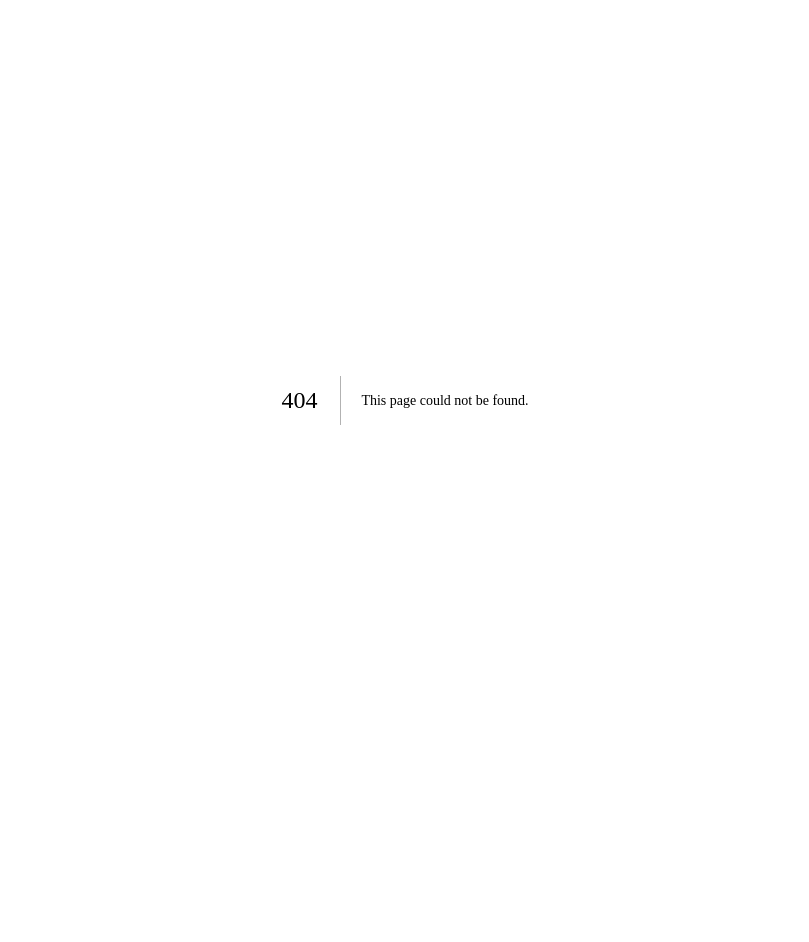
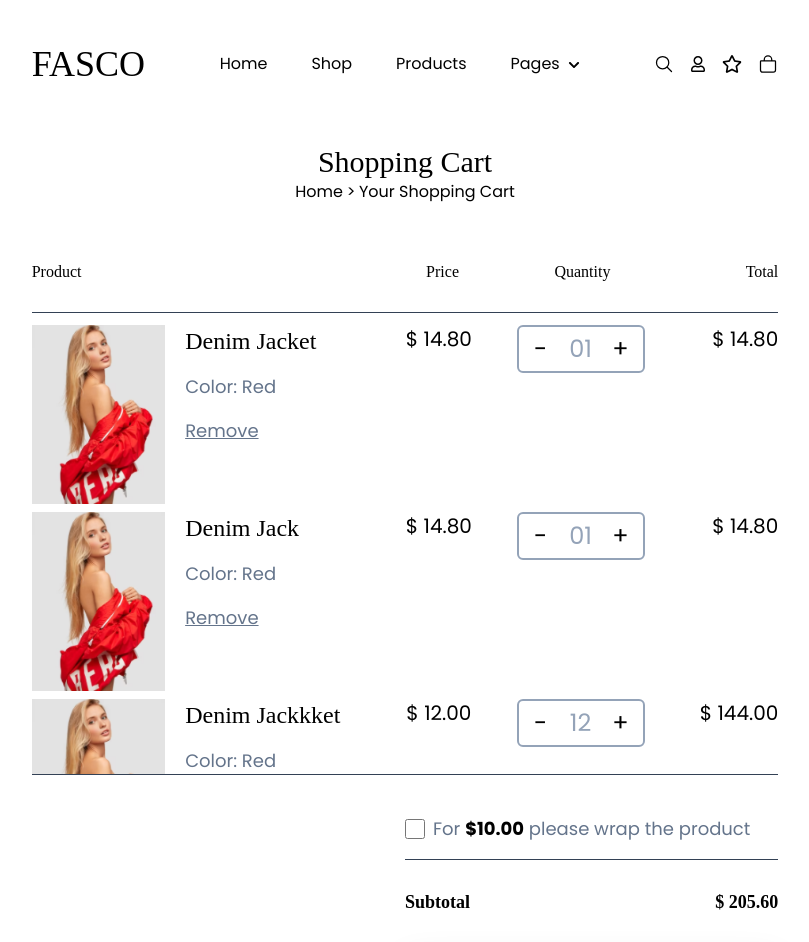
Before and after one commit to lychik1996/portfolioStore, a Next.js app: page /drawer in a window 1280 px wide. Before the commit this address had no page. Shown: the top 942 px of the page, without its empty margins (235-1044 px from the left). Before the commit the page ends 800 px from the top, so only its background shows below. Built offline with nearby package versions, Linux system fonts and the light colour scheme; a web font is replaced by a local one.

Commit message:
add drawer

```diff
--- /dev/null
+++ b/app/(main)/_components/Drawer/Item.tsx
@@ -0,0 +1,88 @@
+import clsx from 'clsx';
+import Image from 'next/image';
+import { useEffect, useState } from 'react';
+interface Item {
+  src: string;
+  color: string;
+  name: string;
+  price: number;
+  count: number;
+}
+interface ItemProps {
+  item: Item;
+  onCountChange: (newCount: number) => void;
+  styleDiv?: string;
+  styleBlock: string;
+  main?: boolean;
+  index?:number;
+}
+export default function Item({
+  item,
+  onCountChange,
+  styleDiv,
+  main,
+  styleBlock,
+  index
+}: ItemProps) {
+  const [total, setTolal] = useState(0);
+  useEffect(()=>{
+    setTolal(item.count*item.price)
+  },[item.count,item.price])
+  const handleDecrement = () => {
+    const newCount = item.count - 1;
+    onCountChange(newCount);
+  };
+
+  const handleIncrement = () => {
+    const newCount = item.count + 1;
+    onCountChange(newCount);
+  };
+
+  return (
+    <div className="flex flex-row gap-5">
+      <div>
+        <Image
+          src={`/home/modalDrawer/${item.src}.png`}
+          className=" min-w-[100px] w-[100px] h-[135px] md:w-[168px] md:h-[auto]"
+          width={168}
+          height={225}
+          alt=""
+        />
+      </div>
+      <div className={styleDiv}>
+        <div className="flex flex-col w-36 md:w-44 justify-between md:gap-4">
+          <h3 className="text-xl lg:text-2xl max-w-36 md:max-w-44">{item.name}</h3>
+          <p className="text-sm lg:text-lg text-slate-500">
+            Color: {item.color}
+          </p>
+          {main && (
+            <p className="text-sm lg:text-lg text-slate-500 underline cursor-pointer max-w-fit">Remove</p>
+          )}
+        </div>
+
+        <p className="text-xl w-28 text-center">
+          $ {item.price % 1 === 0 ? `${item.price}.00` : item.price.toFixed(2)}
+        </p>
+        <div
+          className={clsx(
+            'flex flex-row items-center justify-between w-24 md:w-32 text-xl md:text-2xl',
+            styleBlock
+          )}
+        >
+          <div className="cursor-pointer size-9 md:size-11 flex items-center justify-center" onClick={handleDecrement}>
+            -
+          </div>
+          <div className="text-slate-400">
+            {item.count > 9 ? item.count : `0${item.count}`}
+          </div>
+          <div className="cursor-pointer size-9 md:size-11 flex items-center justify-center" onClick={handleIncrement}>
+            +
+          </div>
+        </div>
+        {main && (
+          <p className='hidden md:inline text-xl w-28 text-end'>$ {total % 1 === 0 ? `${total}.00` : total.toFixed(2)}</p>
+        )}
+      </div>
+    </div>
+  );
+}
--- a/app/(main)/_components/ModalDrawer/ModalDrawer.tsx
+++ b/app/(main)/_components/Drawer/ModalDrawer.tsx
@@ -6,6 +6,7 @@ import { IoMdClose } from 'react-icons/io';
 import Item from './Item';
 import Link from 'next/link';
 import clsx from 'clsx';
+import Subtotal from './Subtotal';
 const arr = [
   {
     src: '1',
@@ -74,7 +75,6 @@ export default function ModalDrawer() {
         setShouldClose(false);
       }
     }
-
   }, []);
 
   const debounceClose = useCallback(
@@ -180,31 +180,16 @@ export default function ModalDrawer() {
                     key={i}
                     item={item}
                     onCountChange={(newCount) => updateItemCount(i, newCount)}
+                    styleDiv="flex flex-col justify-start gap-1 pt-2 md:pt-4 md:gap-3"
+                    styleBlock='bg-slate-100'
                   />
                 ))}
               </div>
             </div>
-            <label className="cursor-pointer flex flex-row gap-2 items-center border-b-[1px] py-4 border-slate-700">
-              <input type="checkbox" className="cursor-pointer size-5" />
-              <p className="text-base lg:text-lg text-slate-500">
-                For <span className="font-bold text-black">$10.00</span> please
-                wrap the product
-              </p>
-            </label>
-            <div className="flex flex-row items-center justify-between text-base lg:text-lg font-bold py-5">
-              <h3>Subtotal</h3>
-              <h3>
-                ${' '}
-                {subtotal % 1 === 0
-                  ? `${subtotal}.00`
-                  : `${subtotal.toFixed(2)}`}
-              </h3>
-            </div>
-            <Link href={'/'} className="button text-center py-1">
-              Checkut
-            </Link>
+            <Subtotal subtotal={subtotal}/>
             <Link
-              href={'/'}
+              href={'/drawer'}
+              onClick={()=>debounceClose()}
               className="text-center underline font-bold text-base md:text-xl pt-4"
             >
               View Cart
--- /dev/null
+++ b/app/(main)/_components/Drawer/Subtotal.tsx
@@ -0,0 +1,27 @@
+import Link from "next/link";
+
+export default function Subtotal({subtotal}:{subtotal:number}){
+    return(
+        <>
+        <label className="cursor-pointer flex flex-row gap-2 items-center border-b-[1px] py-4 border-slate-700">
+              <input type="checkbox" className="cursor-pointer size-5" />
+              <p className="text-base lg:text-lg text-slate-500">
+                For <span className="font-bold text-black">$10.00</span> please
+                wrap the product
+              </p>
+            </label>
+            <div className="flex flex-row items-center justify-between text-base lg:text-lg font-bold py-5">
+              <h3>Subtotal</h3>
+              <h3>
+                ${' '}
+                {subtotal % 1 === 0
+                  ? `${subtotal}.00`
+                  : `${subtotal.toFixed(2)}`}
+              </h3>
+            </div>
+            <Link href={'/'} className="button text-center py-1 w-full">
+              Checkout
+            </Link>
+        </>
+    )
+}
--- a/app/(main)/_components/Header/Header.tsx
+++ b/app/(main)/_components/Header/Header.tsx
@@ -28,7 +28,7 @@ let optionsPages = [
   },
   {
     name: 'Drawer',
-    path: '/',
+    path: '/drawer',
   },
   {
     name: 'Favorites',
--- a/app/(main)/_components/Header/HeaderOption.tsx
+++ b/app/(main)/_components/Header/HeaderOption.tsx
@@ -11,10 +11,13 @@ export default function HeaderOption({
   setSelect,
 }: OptionProps) {
     const onScroll = ()=>{
-      const element = document.querySelector(path);
+      if(path.startsWith('#')){
+        const element = document.querySelector(path);
       if(element){
         element.scrollIntoView({behavior:'smooth'})
       }
+      }
+
     }
   return (
     <Link
--- a/app/(main)/_components/ModalDrawer/Item.tsx
+++ /dev/null
@@ -1,48 +0,0 @@
-import Image from "next/image";
-import { useState } from "react";
-interface Item{
-    src:string,
-    color:string,
-    name:string,
-    price:number,
-    count:number
-}
-interface ItemProps{
-    item:Item,
-    onCountChange: (newCount: number) => void;
-}
-export default function Item({item,onCountChange}:ItemProps) {
-    const handleDecrement = () => {
-        const newCount = item.count - 1;
-        onCountChange(newCount);
-      };
-
-      const handleIncrement = () => {
-        const newCount = item.count + 1;
-        onCountChange(newCount);
-      };
-
-  return (
-    <div className="flex flex-row  gap-5">
-      <div>
-        <Image
-          src={`/home/modalDrawer/${item.src}.png`}
-          className="w-[100px] h-[135px] md:w-auto md:h-auto"
-          width={168}
-          height={225}
-          alt=""
-        />
-      </div>
-      <div className="flex flex-col justify-start gap-1 pt-2 md:pt-4 md:gap-3">
-        <h3 className="text-xl lg:text-2xl">{item.name}</h3>
-        <p className="text-sm lg:text-lg text-slate-500">Color: {item.color}</p>
-        <p className="text-xl">$ {item.price % 1 === 0 ? `${item.price}.00` : item.price.toFixed(2)}</p>
-        <div className="flex flex-row items-center justify-between w-24 md:w-32 text-xl md:text-2xl bg-slate-100 py-2 px-4">
-          <div className="cursor-pointer" onClick={handleDecrement}>-</div>
-          <div className="text-slate-400">{item.count>9?item.count:`0${item.count}`}</div>
-          <div className="cursor-pointer" onClick={handleIncrement}>+</div>
-        </div>
-      </div>
-    </div>
-  );
-}
--- a/app/(main)/_components/packages/Packages.tsx
+++ b/app/(main)/_components/packages/Packages.tsx
@@ -46,7 +46,7 @@ export default function Packages() {
           <button className="button  max-w-32 px-6">Buy Now</button>
         </div>
       </div>
-      <div className='w-full flex justify-center items-center' style={{ boxShadow: '0px 20px 52.29px 0px rgba(68, 68, 68, 0.04);' }}>
+      <div className='w-full flex justify-center items-center' style={{ boxShadow: '0px 20px 52px 0px rgba(68, 68, 68, 0.04)' }}>
         <div
           className="flex flex-row flex-wrap w-5/6 xl:w-7/12 justify-center 2xl:justify-between gap-y-3 gap-x-7 py-10"
 
--- /dev/null
+++ b/app/(main)/drawer/_components/DrawerHead.tsx
@@ -0,0 +1,24 @@
+import Link from "next/link";
+
+export default function DrawerHead(){
+    return(
+        <>
+        <div className='flex flex-col items-center mb-2 md:mb-14'>
+          <h3 className='text-xl md:text-2xl xl:text-3xl'>Shopping Cart</h3>
+          <div className='flex flex-row items-center'>
+            <Link href={'/'} className='text-xs md:text-sm lg:text-base'>Home </Link>
+            <div className='w-4 text-center'> &gt; </div>
+            <p className='text-xs md:text-sm lg:text-base'> Your Shopping Cart</p>
+          </div>
+        </div>
+        <div className='hidden md:flex flex-row justify-between border-b-[1px] border-slate-700 pb-7'>
+          <h4 className='w-[100px] md:w-[335px]'>Product</h4>
+
+          <h4 className='w-28 text-center'>Price</h4>
+          <h4 className='w-24 md:w-32 text-center'>Quantity</h4>
+          <h4 className='w-28 text-end'>Total</h4>
+
+        </div>
+        </>
+    )
+}
--- /dev/null
+++ b/app/(main)/drawer/page.tsx
@@ -0,0 +1,84 @@
+'use client';
+import Link from 'next/link';
+import Item from '../_components/Drawer/Item';
+import { useEffect, useState } from 'react';
+import Subtotal from '../_components/Drawer/Subtotal';
+import Subscribe from '../_components/subscribe/Subscribe';
+import DrawerHead from './_components/DrawerHead';
+const arr = [
+  {
+    src: '1',
+    name: 'Denim Jacket',
+    color: 'Red',
+    price: 14.8,
+    count: 1,
+  },
+  {
+    src: '1',
+    name: 'Denim Jack',
+    color: 'Red',
+    price: 14.8,
+    count: 1,
+  },
+  {
+    src: '1',
+    name: 'Denim Jackkket',
+    color: 'Red',
+    price: 12,
+    count: 12,
+  },
+  {
+    src: '1',
+    name: 'Denim KKKKKKK',
+    color: 'Blue',
+    price: 16,
+    count: 2,
+  },
+];
+export default function Drawer() {
+  const [items, setItems] = useState(arr);
+  const [subtotal, setSubtotal] = useState(0);
+  useEffect(() => {
+    const newSubtotal = arr.reduce((acum, i) => acum + i.price * i.count, 0);
+    setSubtotal(newSubtotal);
+  }, [items]);
+  const updateItemCount = (index: number, newCount: number) => {
+    setItems((prevItems) => {
+      const updatedItems = [...prevItems];
+      if (newCount <= 0) {
+        updatedItems.splice(index, 1);
+      } else {
+        updatedItems[index].count = newCount;
+      }
+      return updatedItems;
+    });
+  };
+  return (
+    <>
+      <div className='flex flex-col w-5/6 xl:w-7/12 md:pt-4'>
+        <DrawerHead/>
+        <div className="flex-1 w-full p-0 border-b-[1px] border-slate-700  scrollbar-hide mt-3 overflow-y-scroll max-h-[450px]">
+          <div className="flex flex-col gap-2">
+            {arr.map((item, i) => (
+              <Item
+                key={i}
+                item={item}
+                index={i}
+                onCountChange={(newCount) => updateItemCount(i, newCount)}
+                styleDiv="flex flex-col sm:flex-row justify-between items-start w-full"
+                styleBlock="border-2 rounded-md border-slate-400 text-sm"
+                main
+              />
+            ))}
+          </div>
+        </div>
+        <div className="w-full flex md:justify-end mt-2 md:mt-6">
+            <div className='w-full md:w-[50%] flex flex-col gap-2'>
+            <Subtotal subtotal={subtotal}/>
+        </div>
+        </div>
+      </div>
+      <Subscribe/>
+    </>
+  );
+}
--- a/app/(main)/layout.tsx
+++ b/app/(main)/layout.tsx
@@ -1,6 +1,6 @@
 import Footer from "./_components/footer/Footer";
 import Header from "./_components/Header/Header";
-import ModalDrawer from "./_components/ModalDrawer/ModalDrawer";
+import ModalDrawer from "./_components/Drawer/ModalDrawer";
 
 export default function layout({children}:{children:React.ReactNode}){
     return(
--- a/app/globals.css
+++ b/app/globals.css
@@ -40,7 +40,9 @@ img {
 }
 .scrollbar-hide::-webkit-scrollbar {
   opacity: 0;
+  width: 0px;
 }
+
 .input_auth{
   height: 30px;
   width: 100%;
```
